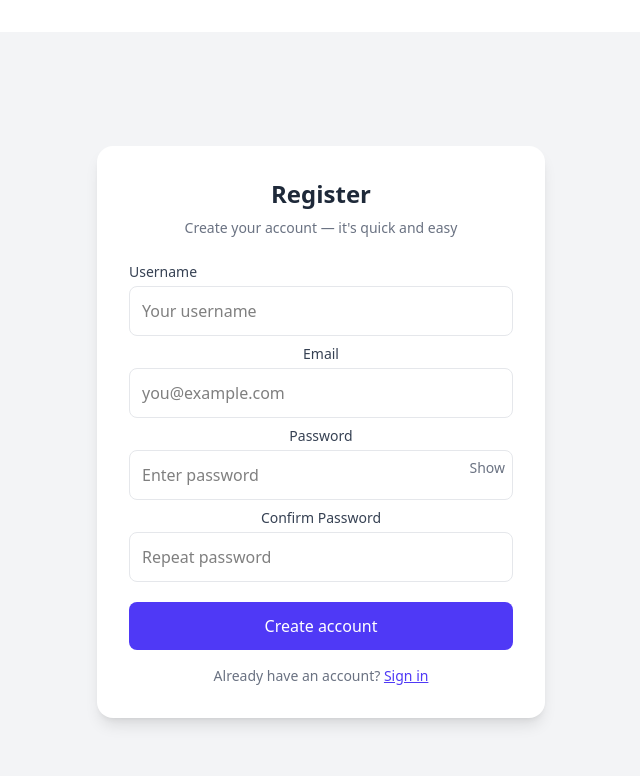
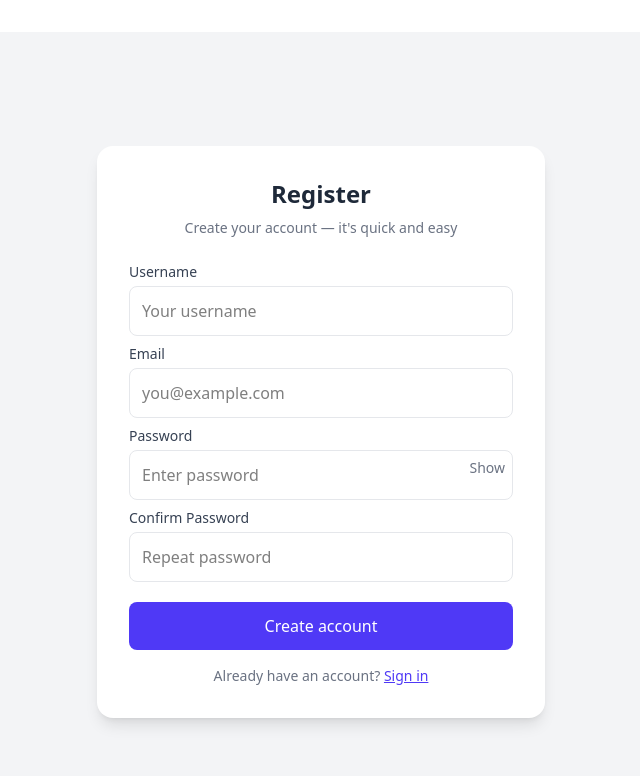
Before and after one commit to Rakib-Hassan-web/Register-page-with-AI, a React (Vite) app: page / in a window 1280 px wide. Shown: the top 776 px of the page, without its empty margins (319-959 px from the left). Built offline with nearby package versions, Linux system fonts and the light colour scheme.

Commit message:
register text align

```diff
--- a/src/Pages/RegisterPage.jsx
+++ b/src/Pages/RegisterPage.jsx
@@ -61,7 +61,7 @@
           />
           {errors.username && <p className="text-xs text-red-500 mb-2">{errors.username}</p>}
 
-          <label className="block text-sm font-medium text-gray-700 mb-1">Email</label>
+          <label className="block text-sm font-medium text-gray-700 mb-1  text-left">Email</label>
           <input
             name="email"
             value={form.email}
@@ -73,7 +73,7 @@
           />
           {errors.email && <p className="text-xs text-red-500 mb-2">{errors.email}</p>}
 
-          <label className="block text-sm font-medium text-gray-700 mb-1">Password</label>
+          <label className="block text-sm font-medium text-gray-700 mb-1  text-left">Password</label>
           <div className="relative mb-2">
             <input
               name="password"
@@ -94,7 +94,7 @@
           </div>
           {errors.password && <p className="text-xs text-red-500 mb-2">{errors.password}</p>}
 
-          <label className="block text-sm font-medium text-gray-700 mb-1">Confirm Password</label>
+          <label className="block text-sm font-medium text-gray-700 mb-1  text-left">Confirm Password</label>
           <input
             name="confirmPassword"
             value={form.confirmPassword}
```
